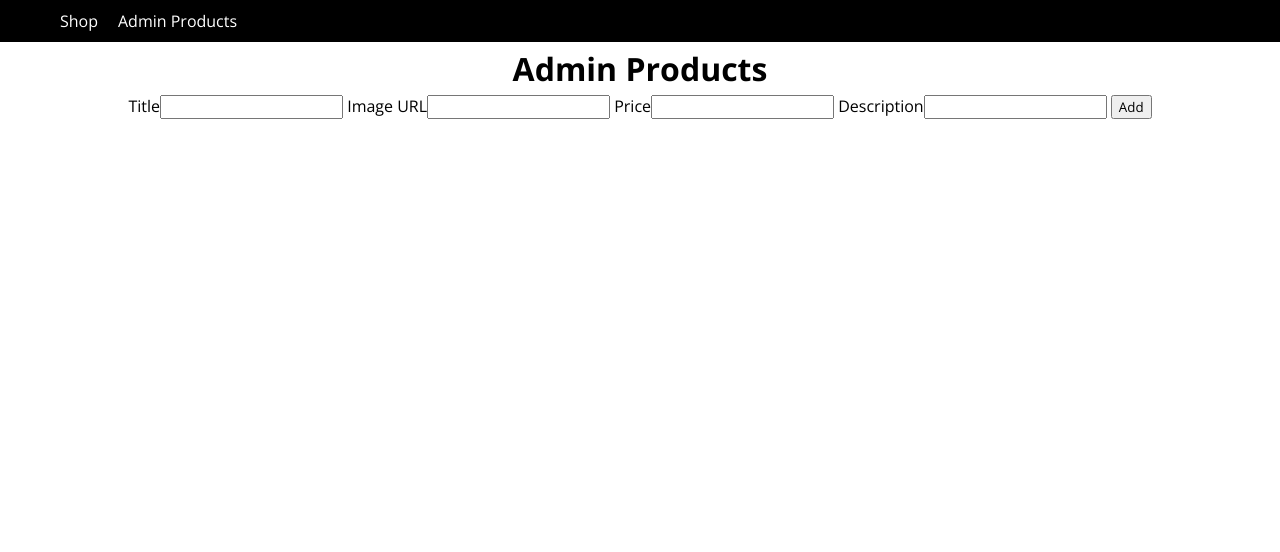
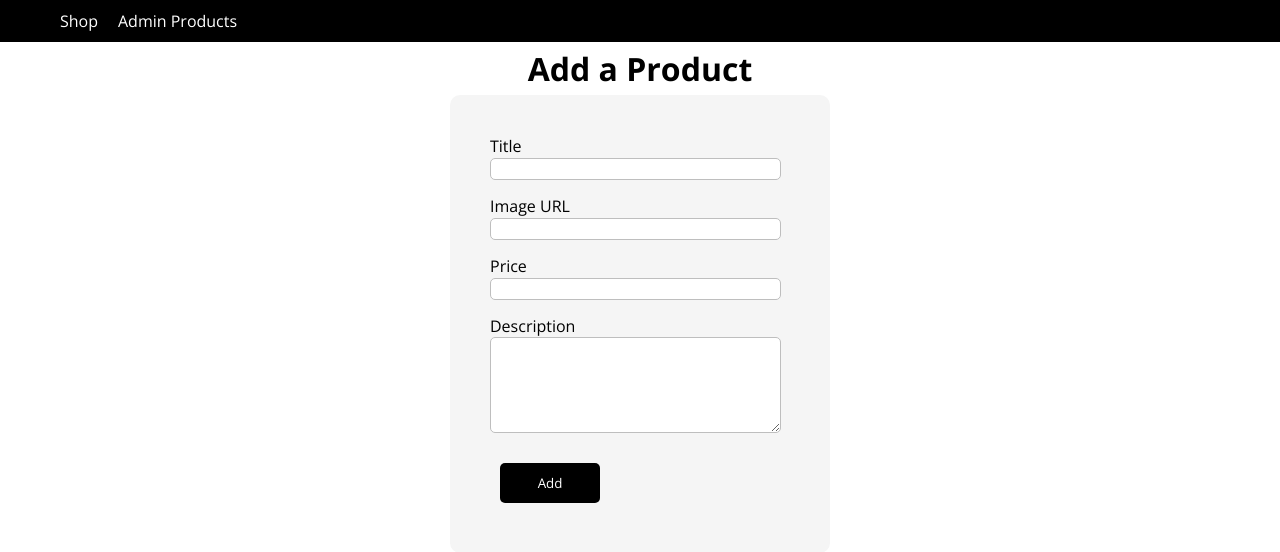
Before and after one commit to robertov92/CSE-341, a Node server app: page /project1/add-product in a window 1280 px wide. Shown: the top 552 px of the page. Run offline with Node 20, Linux system fonts and the light colour scheme; some libraries are stand-ins or nearby versions.

Commit message:
Complete prove03

```diff
--- a/controllers/project1/index.js
+++ b/controllers/project1/index.js
@@ -3,7 +3,8 @@ const Product = require('../../models/project1/product');
 exports.getIndex = (req, res, next) => {
     Product.fetchAll(products => {
         res.render('pages/project1', {
-            json_data: products
+            json_data: products,
+            pageTitle: "Shop"
         });
     });
 };
@@ -11,13 +12,16 @@ exports.getIndex = (req, res, next) => {
 exports.getAdminProds = (req, res, next) => {
     Product.fetchAll(products => {
         res.render('pages/project1/adminProds', {
-            json_data: products
+            json_data: products,
+            pageTitle: "Admin Products"
         });
     });
 };
 
 exports.getAddProduct = (req, res, next) => {
-    res.render('pages/project1/add-product');
+    res.render('pages/project1/add-product', {
+        pageTitle: "Add Product"
+    });
 };
 
 exports.postAddProduct = (req, res, next) => {
@@ -29,3 +33,9 @@ exports.postAddProduct = (req, res, next) => {
     product.save();
     res.redirect('/project1/');
 };
+
+exports.postDeleteProduct = (req, res, next) => {
+    const prodId = req.body.productId;
+    Product.deleteById(prodId);
+    res.redirect('/project1/');
+};
--- a/data/project1.json
+++ b/data/project1.json
@@ -1 +1 @@
-[{"id":"1","title":"LesPaul","imageUrl":"https://media.musiciansfriend.com/is/image/MMGS7/Les-Paul-Standard-60s-Electric-Guitar-Iced-Tea/L54578000001000-00-500x500.jpg","description":"This is an awesome guitar!","price":"500"},{"id":"2","title":"Another LesPaul","imageUrl":"https://media.musiciansfriend.com/is/image/MMGS7/Les-Paul-Standard-60s-Electric-Guitar-Iced-Tea/L54578000001000-00-500x500.jpg","description":"This is awesome too!","price":"600"},{"id":"0.8888804102256262","title":"Another Product!!","imageUrl":"https://media.musiciansfriend.com/is/image/MMGS7/Les-Paul-Standard-60s-Electric-Guitar-Iced-Tea/L54578000001000-00-500x500.jpg","description":"lolo","price":"999"}]
+[{"id":"1","title":"LesPaul","imageUrl":"https://media.musiciansfriend.com/is/image/MMGS7/Les-Paul-Standard-60s-Electric-Guitar-Iced-Tea/L54578000001000-00-500x500.jpg","description":"This is an awesome guitar!","price":"500"},{"id":"2","title":"Another LesPaul","imageUrl":"https://media.musiciansfriend.com/is/image/MMGS7/Les-Paul-Standard-60s-Electric-Guitar-Iced-Tea/L54578000001000-00-500x500.jpg","description":"This is awesome too!","price":"600"},{"id":"0.7362374390087683","title":"Another Product!!","imageUrl":"https://media.musiciansfriend.com/is/image/MMGS7/Les-Paul-Standard-60s-Electric-Guitar-Iced-Tea/L54578000001000-00-500x500.jpg","description":"Another test for the guitar store!","price":"999"}]
--- a/public/stylesheets/project1.css
+++ b/public/stylesheets/project1.css
@@ -9,16 +9,19 @@ nav {
     background-color: black;
     padding: 10px;
 }
-nav ul{
-   display: flex;
+
+nav ul {
+    display: flex;
 }
+
 nav ul li a {
     color: white;
     text-decoration: none;
     padding: 10px;
 }
-nav ul li a:hover{
-   background-color: rgb(58, 58, 58);
+
+nav ul li a:hover {
+    background-color: rgb(58, 58, 58);
 }
 
 nav ul li {
@@ -50,3 +53,31 @@ p,
 button {
     margin: 5px;
 }
+
+#add-product {
+    text-align: left;
+    margin: 0 auto;
+    width: 300px;
+    background-color: whitesmoke;
+    padding: 40px;
+    border-radius: 10px;
+}
+
+#add-product input,
+#add-product textarea {
+    width: 95%;
+    margin-bottom: 15px;
+    border-radius: 5px;
+    border: 1px solid rgb(190, 190, 190);
+    text-align: left;
+}
+
+button {
+    width: 100px;
+    height: 40px;
+    border-radius: 5px;
+    color: white;
+    background-color: black;
+    border: none;
+    margin: 10px;
+}
--- a/routes/project1/index.js
+++ b/routes/project1/index.js
@@ -10,8 +10,6 @@ project1Routes.get('/add-product', controllers.getAddProduct);
 
 project1Routes.post('/add-product', controllers.postAddProduct);
 
-project1Routes.post('/delete-product', (req, res, next) => {
-    console.log("deleting");
-});
+project1Routes.post('/delete-product', controllers.postDeleteProduct);
 
 module.exports = project1Routes;
--- a/views/pages/project1/add-product.ejs
+++ b/views/pages/project1/add-product.ejs
@@ -1,10 +1,10 @@
 <%- include('includes/header.ejs') %>
-<h1>Admin Products</h1>
-<form action="/project1/add-product" method="POST">
-   <label>Title<input type="text" name="title"></label>
-   <label>Image URL<input type="url" name="imageUrl"></label>
-   <label>Price<input type="text" name="price"></label>
-   <label>Description<input type="text" name="description"></label>
-   <input type="submit" value="Add">
+<h1>Add a Product</h1>
+<form id="add-product" action="/project1/add-product" method="POST">
+   <label>Title<br><input type="text" name="title"></label><br>
+   <label>Image URL<br><input type="url" name="imageUrl"></label><br>
+   <label>Price<br><input type="text" name="price"></label><br>
+   <label>Description<br><textarea rows="5" name="description"></textarea></label><br>
+   <button type="submit">Add</button>
 </form>
 <%- include('includes/end.ejs') %>
--- a/views/pages/project1/includes/header.ejs
+++ b/views/pages/project1/includes/header.ejs
@@ -5,7 +5,7 @@
     <meta charset="UTF-8">
     <meta http-equiv="X-UA-Compatible" content="IE=edge">
     <meta name="viewport" content="width=device-width, initial-scale=1.0">
-    <title>Document</title>
+    <title><%= pageTitle %></title>
     <link rel="stylesheet" href="/stylesheets/project1.css">
 </head>
 
```
Also changed, not shown: models/project1/product.js (+10 -0 lines).
